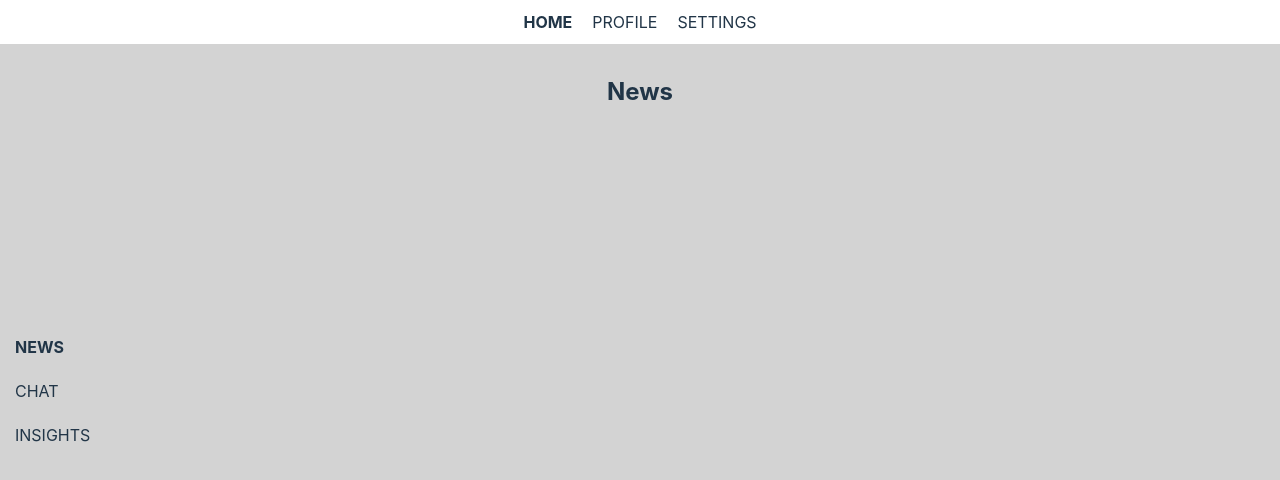
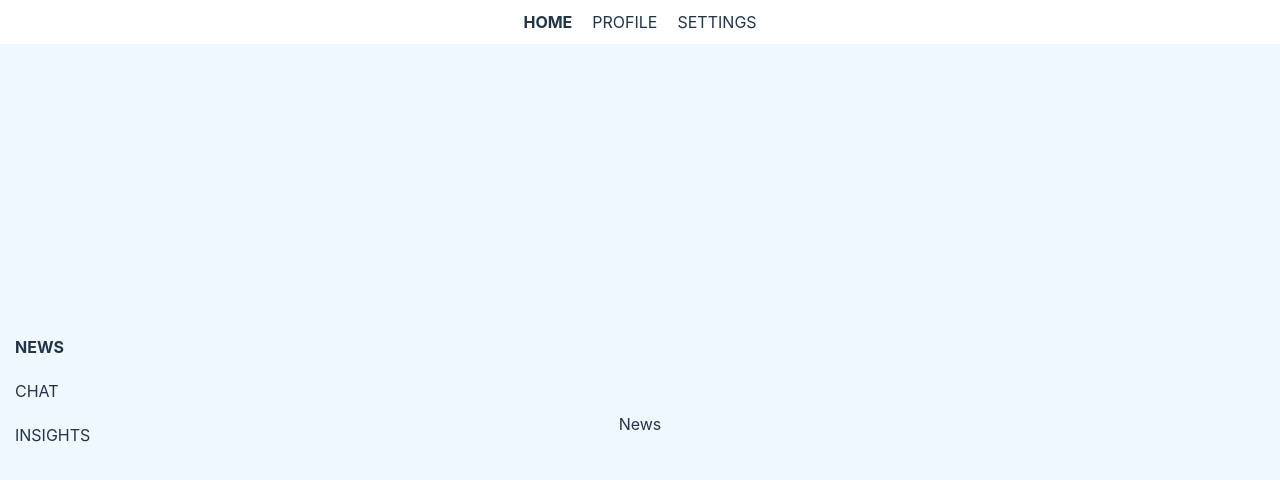
Before and after one commit to asjad-actalyst/flip-navigation, a React (Vite) app: page / in a window 1280 px wide. Shown: the top 480 px of the page. Built offline with nearby package versions, Linux system fonts and the light colour scheme.

Commit message:
vertical

```diff
--- a/src/App.css
+++ b/src/App.css
@@ -5,38 +5,19 @@
   text-align: center;
 }
 
-.logo {
-  height: 6em;
-  padding: 1.5em;
-  will-change: filter;
-  transition: filter 300ms;
-}
-.logo:hover {
-  filter: drop-shadow(0 0 2em #646cffaa);
-}
-.logo.react:hover {
-  filter: drop-shadow(0 0 2em #61dafbaa);
+
+.content-container {
+  position: relative;
+  overflow: hidden;
+  height: 100%;
+  width: 100%;
 }
 
-@keyframes logo-spin {
-  from {
-    transform: rotate(0deg);
-  }
-  to {
-    transform: rotate(360deg);
-  }
+.animated-content {
+  position: absolute;
+  top: 0;
+  left: 0;
+  width: 100%;
+  height: 100%;
+  transition: transform 0.5s ease-in-out;
 }
-
-@media (prefers-reduced-motion: no-preference) {
-  a:nth-of-type(2) .logo {
-    animation: logo-spin infinite 20s linear;
-  }
-}
-
-.card {
-  padding: 2em;
-}
-
-.read-the-docs {
-  color: #888;
-}
--- a/src/App.jsx
+++ b/src/App.jsx
@@ -10,9 +10,9 @@ const tabs = [
     bg: "lightGrey",
     path: "/",
     groups: [
-      { label: "News", component: <div>News</div>, path: "/" },
-      { label: "Chat", component: <div>Chat</div>, path: "/chat" },
-      { label: "Insights", component: <div>Insights</div>, path: "/insights" },
+      { label: "News", component: <div>News</div>, path: "/",bg:"#F0F8FF" },
+      { label: "Chat", component: <div>Chat</div>, path: "/chat",bg:"#6495ED" },
+      { label: "Insights", component: <div>Insights</div>, path: "/insights",bg:"#00CED1" },
     ],
   },
   {
@@ -21,8 +21,8 @@ const tabs = [
     bg: "lightGreen",
     path: "/profile",
     groups: [
-      { label: "User", component: <div>User</div>, path: "/profile" },
-      { label: "Admin", component: <div>Admin</div>, path: "/profile/admin" },
+      { label: "User", component: <div>User</div>, path: "/profile",bg:"#FFFAF0" },
+      { label: "Admin", component: <div>Admin</div>, path: "/profile/admin",bg:"#F0FFF0" },
     ],
   },
   {
--- a/src/components/TabSwitcher.jsx
+++ b/src/components/TabSwitcher.jsx
@@ -10,10 +10,17 @@ const TabSwitcher = ({ tabs }) => {
 
     // Sync activeTabIndex and activeGroupIndex with the current route
     useEffect(() => {
-        const tabIndex = tabs.findIndex((tab) => tab.path === location.pathname || tab.groups?.some((group) => group.path === location.pathname));
+        const tabIndex = tabs.findIndex(
+            (tab) =>
+                tab.path === location.pathname ||
+                tab.groups?.some((group) => group.path === location.pathname)
+        );
         if (tabIndex !== -1) {
             setActiveTabIndex(tabIndex);
-            const groupIndex = tabs[tabIndex].groups?.findIndex((group) => group.path === location.pathname) || 0;
+            const groupIndex =
+                tabs[tabIndex].groups?.findIndex(
+                    (group) => group.path === location.pathname
+                ) || 0;
             setActiveGroupIndex(groupIndex);
         }
     }, [location.pathname, tabs]);
@@ -26,23 +33,17 @@ const TabSwitcher = ({ tabs }) => {
         }
     };
 
+    const handleGroupClick = (index) => {
+        if (activeGroupIndex !== index) {
+            setActiveGroupIndex(index); // Update the active group index
+            const selectedGroup = tabs[activeTabIndex]?.groups[index];
+            if (selectedGroup?.path) {
+                navigate(selectedGroup.path); // Navigate to the selected group's path
+            }
+        }
+    };
+
     const tabHandlers = useSwipeable({
-        onSwipedLeft: () => {
-            if (activeTabIndex < tabs.length - 1) {
-                const newIndex = activeTabIndex + 1;
-                setActiveTabIndex(newIndex);
-                setActiveGroupIndex(0); // Reset group index when switching tabs
-                navigate(tabs[newIndex].path);
-            }
-        },
-        onSwipedRight: () => {
-            if (activeTabIndex > 0) {
-                const newIndex = activeTabIndex - 1;
-                setActiveTabIndex(newIndex);
-                setActiveGroupIndex(0); // Reset group index when switching tabs
-                navigate(tabs[newIndex].path);
-            }
-        },
         onSwipedUp: () => {
             const groups = tabs[activeTabIndex].groups || [];
             if (activeGroupIndex < groups.length - 1) {
@@ -63,45 +64,21 @@ const TabSwitcher = ({ tabs }) => {
         delta: 1,
     });
 
-    // const groupHandlers = useSwipeable({
-    //     onSwipedUp: () => {
-    //         const groups = tabs[activeTabIndex].groups || [];
-    //         if (activeGroupIndex < groups.length - 1) {
-    //             const newIndex = activeGroupIndex + 1;
-    //             setActiveGroupIndex(newIndex);
-    //             navigate(groups[newIndex].path); // Navigate to the next group's route
-    //         }
-    //     },
-    //     onSwipedDown: () => {
-    //         if (activeGroupIndex > 0) {
-    //             const newIndex = activeGroupIndex - 1;
-    //             setActiveGroupIndex(newIndex);
-    //             navigate(tabs[activeTabIndex].groups[newIndex].path); // Navigate to the previous group's route
-    //         }
-    //     },
-    //     trackTouch: true,
-    //     trackMouse: true,
-    //     delta: 1,
-    // });
-    const handleGroupClick = (index) => {
-        if (activeGroupIndex !== index) {
-            setActiveGroupIndex(index); // Update the active group index
-            const selectedGroup = tabs[activeTabIndex]?.groups[index];
-            if (selectedGroup?.path) {
-                navigate(selectedGroup.path); // Navigate to the selected group's path
-            }
-        }
-    };
-
-
     const currentTab = tabs[activeTabIndex];
     const currentGroup = currentTab.groups ? currentTab.groups[activeGroupIndex] : null;
 
     return (
-        <div style={{ height: "100%" }} >
+        <div style={{ height: "100%" }}>
             {/* Tab Buttons */}
             <div>
-                <div style={{ display: "flex", gap: "20px", justifyContent: "center", padding: "10px" }}>
+                <div
+                    style={{
+                        display: "flex",
+                        gap: "20px",
+                        justifyContent: "center",
+                        padding: "10px",
+                    }}
+                >
                     {tabs.map((tab, index) => (
                         <div key={tab.label} onClick={() => handleTabClick(index)}>
                             <span style={{ fontWeight: index === activeTabIndex ? "bold" : "" }}>
@@ -112,29 +89,68 @@ const TabSwitcher = ({ tabs }) => {
                 </div>
             </div>
 
-            <div style={{ display: "flex", gap: "20px", flexDirection: "column", position: "fixed", left: "0px", top: "40%", alignItems: "flex-start", padding: "15px" }}>
-                {tabs[activeTabIndex]?.groups && tabs[activeTabIndex]?.groups.map((group, index) => (
-                    <div key={group.label} onClick={() => handleGroupClick(index)}>
-                        <span style={{ fontWeight: index === activeGroupIndex ? "bold" : "" }}>
-                            {group.label.toUpperCase()}
-                        </span>
-                    </div>
-                ))}
+            {/* Group Buttons */}
+            <div
+                style={{
+                    display: "flex",
+                    gap: "20px",
+                    flexDirection: "column",
+                    position: "fixed",
+                    left: "0px",
+                    top: "40%",
+                    alignItems: "flex-start",
+                    padding: "15px",
+                    zIndex: "20"
+                }}
+            >
+                {tabs[activeTabIndex]?.groups &&
+                    tabs[activeTabIndex]?.groups.map((group, index) => (
+                        <div key={group.label} onClick={() => handleGroupClick(index)}>
+                            <span
+                                style={{
+                                    fontWeight: index === activeGroupIndex ? "bold" : "",
+                                }}
+                            >
+                                {group.label.toUpperCase()}
+                            </span>
+                        </div>
+                    ))}
             </div>
-
 
             {/* Swipeable Content Area */}
             <div
                 style={{
                     height: "95%",
                     width: "100%", // Ensure full swipeable width
-                    background: currentTab.bg,
                     touchAction: "none", // Prevent browser interference
+                    position: "relative",
+                    overflow: "hidden",
                 }}
-
                 {...tabHandlers}
             >
-                <h2 style={{ padding: "30px 0px", margin: "0px" }}>{currentGroup ? currentGroup.component : currentTab.component}</h2>
+                <div
+                    className="animated-content"
+                    style={{
+                        transform: `translateY(-${activeGroupIndex * 100}%)`,
+                    }}
+                >
+                    {tabs[activeTabIndex].groups &&
+                        tabs[activeTabIndex].groups.map((group, index) => (
+                            <div
+                                key={index}
+                                style={{
+                                    height: "100%",
+                                    width: "100%",
+                                    display: "flex",
+                                    alignItems: "center",
+                                    justifyContent: "center",
+                                    backgroundColor: currentGroup?.bg ? currentGroup.bg : currentTab.bg,
+                                }}
+                            >
+                                {group.component}
+                            </div>
+                        ))}
+                </div>
             </div>
         </div>
     );
```
